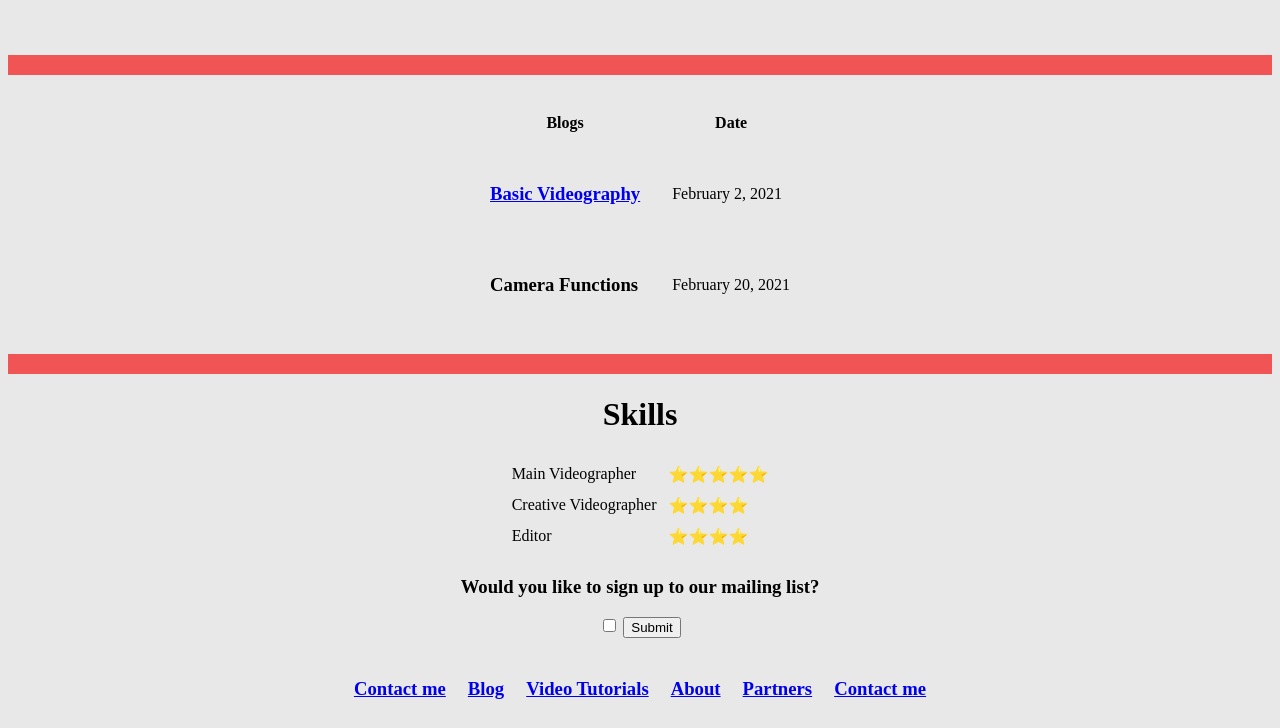
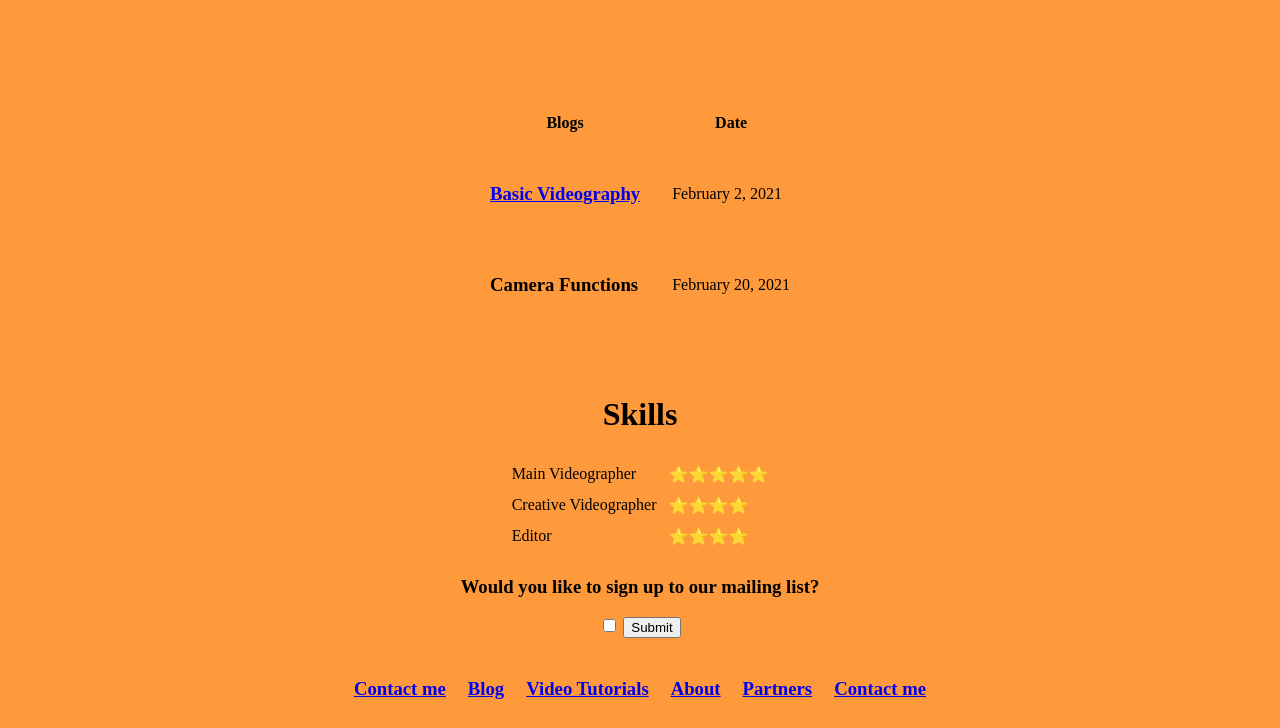
Before and after one commit to TheAnnoyingDaddy/Version-5, a plain HTML site: page index.html in a window 1280 px wide. Shown: the part 464-1192 px from the top of the page. Drawn offline with Linux system fonts and the light colour scheme.

Commit message:
Update index.html

```diff
--- a/index.html
+++ b/index.html
@@ -7,11 +7,11 @@
 <style>
 
 body {
-  background-color: #e8e8e8;
+  background-color: #ff9a3c;
 }
 
 hr {
-  background-color: #f05454;
+  background-color: ffc93c ;
   border-style:none;
   height:20px;
 }
```
